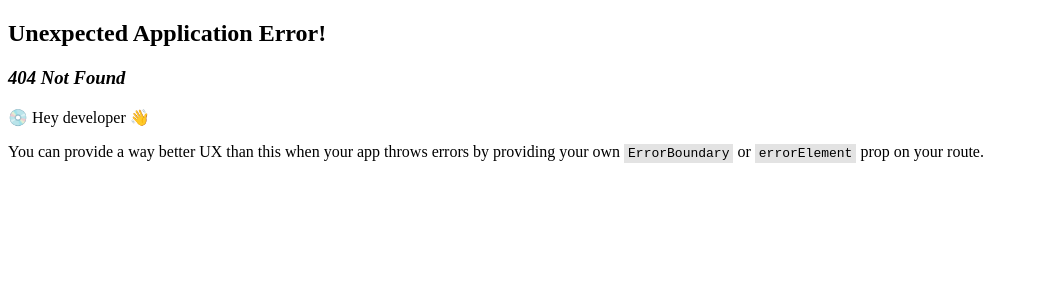
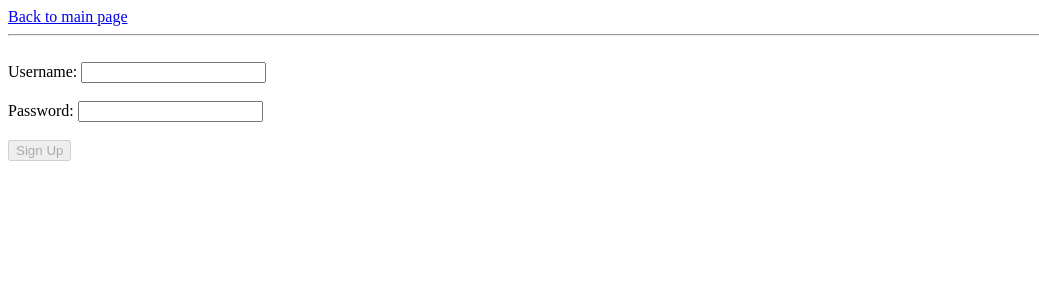
Before and after one commit to pagas/full-stack-front-back-end, a React (Vite) app in the folder frontend/: page /signup in a window 1280 px wide. Before the commit this address had no page. Shown: the top 300 px of the page, without its empty margins (0-1039 px from the left). Built offline with nearby package versions, Linux system fonts and the light colour scheme.

Commit message:
feat: add signup page and header component, update routing in App

```diff
--- /dev/null
+++ b/frontend/src/api/users.ts
@@ -0,0 +1,24 @@
+type SignUpParams = {
+  username: string
+  password: string
+}
+
+// Define the type for the signup response
+type SignUpResponse = {
+  id: string
+  username: string
+  token: string
+}
+
+export const signup = async ({
+  username,
+  password,
+}: SignUpParams): Promise<SignUpResponse> => {
+  const res = await fetch(`${import.meta.env.VITE_BACKEND_URL}/user/signup`, {
+    method: 'POST',
+    headers: { 'Content-Type': 'application/json' },
+    body: JSON.stringify({ username, password }),
+  })
+  if (!res.ok) throw new Error('failed to sign up')
+  return await res.json()
+}
--- /dev/null
+++ b/frontend/src/components/Header.tsx
@@ -0,0 +1,10 @@
+import { Link } from 'react-router-dom'
+import { JSX } from 'react'
+
+export function Header(): JSX.Element {
+  return (
+    <div>
+      <Link to='/signup'>Sign Up</Link>
+    </div>
+  )
+}
--- a/frontend/src/pages/Blog.tsx
+++ b/frontend/src/pages/Blog.tsx
@@ -2,6 +2,7 @@
 import { PostList } from '@components/PostList.js'
 import { PostFilter } from '@components/PostFilter.js'
 import { PostSorting } from '@components/PostSorting.js'
+import { Header } from '@components/Header.jsx'
 import { useQuery } from '@tanstack/react-query'
 import { getPosts, PostSortBy, PostSortOrder } from '@api/posts.js'
 import { useState, JSX } from 'react'
@@ -23,6 +24,10 @@
   return (
     <div style={{ padding: 8 }}>
       <h1>POST FORM</h1>
+      <Header />
+      <br />
+      <hr />
+      <br />
       <CreatePost />
       <br />
       <hr />
--- /dev/null
+++ b/frontend/src/pages/Signup.tsx
@@ -0,0 +1,57 @@
+import React, { useState, JSX } from 'react'
+import { useMutation } from '@tanstack/react-query'
+import { useNavigate, Link } from 'react-router-dom'
+import { signup } from '../api/users.js'
+
+export function Signup(): JSX.Element {
+  const [username, setUsername] = useState('')
+  const [password, setPassword] = useState('')
+
+  const navigate = useNavigate()
+
+  const signupMutation = useMutation({
+    mutationFn: () => signup({ username, password }),
+    onSuccess: () => navigate('/login'),
+    onError: () => alert('failed to sign up!'),
+  })
+
+  const handleSubmit = (e: React.FormEvent<HTMLFormElement>): void => {
+    e.preventDefault()
+    signupMutation.mutate()
+  }
+
+  return (
+    <form onSubmit={handleSubmit}>
+      <Link to='/'>Back to main page</Link>
+      <hr />
+      <br />
+      <div>
+        <label htmlFor='create-username'>Username: </label>
+        <input
+          type='text'
+          name='create-username'
+          id='create-username'
+          value={username}
+          onChange={(e) => setUsername(e.target.value)}
+        />
+      </div>
+      <br />
+      <div>
+        <label htmlFor='create-password'>Password: </label>
+        <input
+          type='password'
+          name='create-password'
+          id='create-password'
+          value={password}
+          onChange={(e) => setPassword(e.target.value)}
+        />
+      </div>
+      <br />
+      <input
+        type='submit'
+        value={signupMutation.isPending ? 'Signing up...' : 'Sign Up'}
+        disabled={!username || !password || signupMutation.isPending}
+      />
+    </form>
+  )
+}
```
Also changed, not shown: frontend/src/App.tsx (+6 -1 lines).
